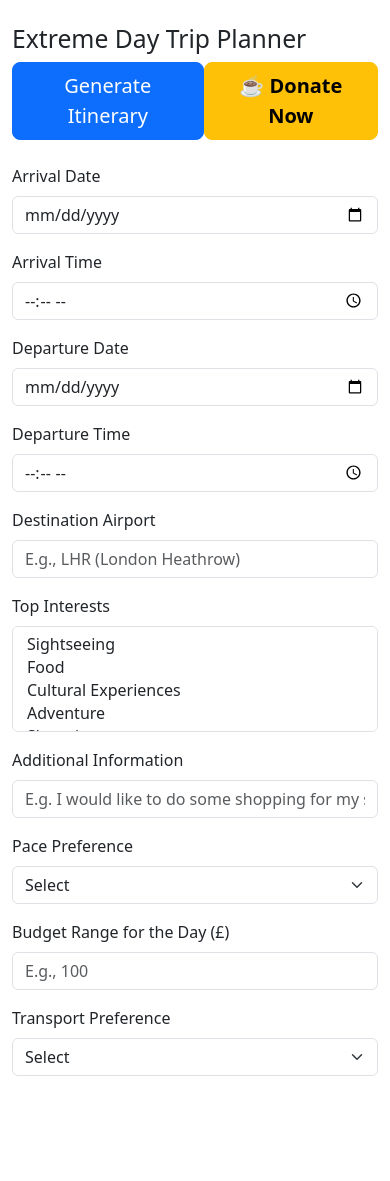
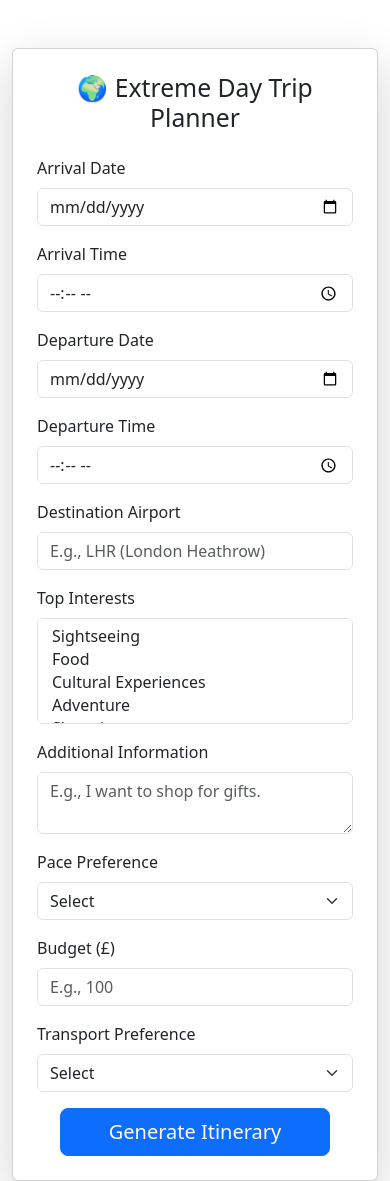
Before and after one commit to risingphoenixdev/flightfrenzy, a React (Create React App) app: page / in a window 390 px wide. Before the commit the page ends 1092 px from the top, so only its background shows below. Built offline with nearby package versions, Linux system fonts and the light colour scheme.

Commit message:
Added styling

```diff
--- a/src/TripForm.js
+++ b/src/TripForm.js
@@ -9,14 +9,14 @@ const TripForm = () => {
     departureTime: "",
     destinationAirport: "",
     interests: [],
-    mustVisit: "",
+    additionalInfo: "",
     pace: "",
     budget: "",
     transport: "",
   });
 
-  const [itinerary, setItinerary] = useState(""); // To store the generated itinerary
-  const [loading, setLoading] = useState(false); // Loading state for feedback
+  const [itinerary, setItinerary] = useState("");
+  const [loading, setLoading] = useState(false);
 
   const handleChange = (e) => {
     const { name, value, type, checked } = e.target;
@@ -56,31 +56,13 @@ const TripForm = () => {
   };
 
   return (
-    <div className="container mt-4">
-      <h2>Extreme Day Trip Planner</h2>
+    <div className="container mt-5">
+      <div className="card shadow-lg p-4">
+        <h2 className="text-center mb-4">🌍 Extreme Day Trip Planner</h2>
 
-      <div className="d-flex justify-content-between align-items-center mb-4">
-        <button
-          type="submit"
-          className="btn btn-primary btn-lg"
-          disabled={loading}
-          onClick={handleSubmit}
-        >
-          {loading ? "Generating..." : "Generate Itinerary"}
-        </button>
-        <a
-          href="https://www.buymeacoffee.com/radiantrahul"
-          target="_blank"
-          rel="noopener noreferrer"
-          className="btn btn-warning btn-lg"
-          style={{ fontWeight: "bold" }}
-        >
-          ☕ Donate Now
-        </a>
-      </div>
-
-      <form>
-        <div className="mb-3">
+        <form onSubmit={handleSubmit}>
+          <div className="row">
+            <div className="col-md-6 mb-3">
               <label className="form-label">Arrival Date</label>
               <input
                 type="date"
@@ -91,8 +73,7 @@ const TripForm = () => {
                 required
               />
             </div>
-
-        <div className="mb-3">
+            <div className="col-md-6 mb-3">
               <label className="form-label">Arrival Time</label>
               <input
                 type="time"
@@ -103,8 +84,10 @@ const TripForm = () => {
                 required
               />
             </div>
+          </div>
 
-        <div className="mb-3">
+          <div className="row">
+            <div className="col-md-6 mb-3">
               <label className="form-label">Departure Date</label>
               <input
                 type="date"
@@ -115,8 +98,7 @@ const TripForm = () => {
                 required
               />
             </div>
-
-        <div className="mb-3">
+            <div className="col-md-6 mb-3">
               <label className="form-label">Departure Time</label>
               <input
                 type="time"
@@ -127,6 +109,8 @@ const TripForm = () => {
                 required
               />
             </div>
+          </div>
+
           <div className="mb-3">
             <label className="form-label">Destination Airport</label>
             <input
@@ -139,6 +123,7 @@ const TripForm = () => {
               required
             />
           </div>
+
           <div className="mb-3">
             <label className="form-label">Top Interests</label>
             <select
@@ -161,18 +146,20 @@ const TripForm = () => {
               <option value="shopping">Shopping</option>
             </select>
           </div>
+
           <div className="mb-3">
             <label className="form-label">Additional Information</label>
-          <input
-            type="text"
+            <textarea
               className="form-control"
               name="additionalInfo"
               value={formData.additionalInfo}
               onChange={handleChange}
-            placeholder="E.g. I would like to do some shopping for my sister's birthday in the afternoon"
+              placeholder="E.g., I want to shop for gifts."
             />
           </div>
-        <div className="mb-3">
+
+          <div className="row">
+            <div className="col-md-6 mb-3">
               <label className="form-label">Pace Preference</label>
               <select
                 className="form-select"
@@ -186,8 +173,9 @@ const TripForm = () => {
                 <option value="fast">Fast-Paced</option>
               </select>
             </div>
-        <div className="mb-3">
-          <label className="form-label">Budget Range for the Day (£)</label>
+
+            <div className="col-md-6 mb-3">
+              <label className="form-label">Budget (£)</label>
               <input
                 type="number"
                 className="form-control"
@@ -198,6 +186,8 @@ const TripForm = () => {
                 required
               />
             </div>
+          </div>
+
           <div className="mb-3">
             <label className="form-label">Transport Preference</label>
             <select
@@ -213,34 +203,25 @@ const TripForm = () => {
               <option value="private">Taxis/Private Transfers</option>
             </select>
           </div>
+
+          <div className="text-center">
+            <button
+              type="submit"
+              className="btn btn-primary btn-lg px-5"
+              disabled={loading}
+            >
+              {loading ? "Generating..." : "Generate Itinerary"}
+            </button>
+          </div>
         </form>
 
         {itinerary && (
-        <div className="mt-4">
-          <a
-            href="https://www.buymeacoffee.com/radiantrahul"
-            target="_blank"
-            rel="noopener noreferrer"
-            className="btn btn-warning btn-lg mb-4 d-block text-center"
-            style={{ fontWeight: "bold" }}
-          >
-            ☕ Donate Now
-          </a>
+          <div className="mt-5">
             <h4>Generated Itinerary</h4>
-          <pre>{itinerary}</pre>
-          <div className="mt-4 text-center">
-            <a
-              href="https://www.buymeacoffee.com/radiantrahul"
-              target="_blank"
-              rel="noopener noreferrer"
-              className="btn btn-warning btn-lg"
-              style={{ fontWeight: "bold" }}
-            >
-              ☕ Donate Now
-            </a>
-          </div>
+            <pre className="bg-light p-3 rounded">{itinerary}</pre>
           </div>
         )}
+      </div>
     </div>
   );
 };
```
Also changed, not shown: 2 other files (tests, documents, lock files or other folders). Lines whose indentation alone changed are shown as unchanged.
